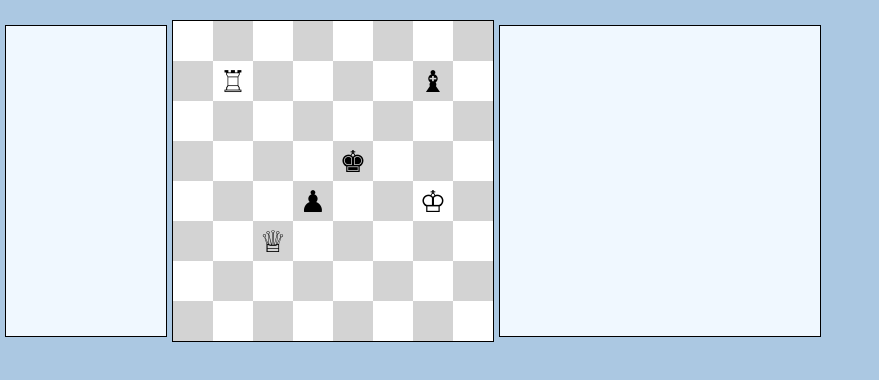
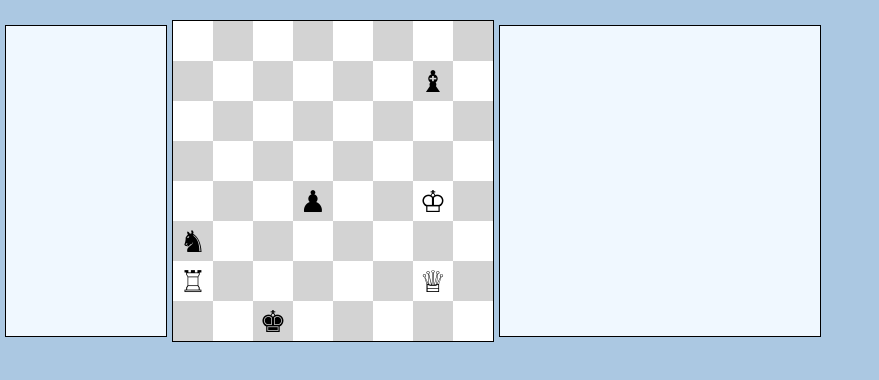
Before and after one commit to FredLitt/Chess-Engine, a React (Vite) app: page / in a window 1280 px wide. Shown: the top 380 px of the page, without its empty margins (0-879 px from the left). Built offline with nearby package versions, Linux system fonts and the light colour scheme.

Commit message:
moveExposesKing method seems to work on all pieces and game recognizes checkmate

```diff
--- a/src/BoardUI.jsx
+++ b/src/BoardUI.jsx
@@ -17,12 +17,6 @@ export default function BoardUI(props){
     const stringCoordinates = coordinates.split(",")
     return stringCoordinates.map(coordinates => parseInt(coordinates))
   }
-
-  //const selectPieceToMove = () => {
-  //
-  //}
-
-  //
 
   const movePiece = (square) => {
     const squaresCoordinates = getCoordinates(square.currentTarget.getAttribute('coordinate'))
--- a/src/MoveList.jsx
+++ b/src/MoveList.jsx
@@ -56,6 +56,10 @@ const renderMoveNotation = (move, index) => {
     }
     moveNotation += `${endColumn}${endRow}`
   }
+  if(move.additionalMoveData.checkmate){
+    moveNotation += '#'
+    return moveNotation
+  }
   if(move.additionalMoveData.wasACheck){
     moveNotation += '+'
   }
--- a/src/chessBoard.js
+++ b/src/chessBoard.js
@@ -65,11 +65,12 @@ export class Board {
     // this.squares[7][7].piece = pieces.blackRook
 
     this.squares[1][6].piece = pieces.blackBishop
+    this.squares[5][0].piece = pieces.blackKnight
     this.squares[4][3].piece = pieces.blackPawn
-    this.squares[5][2].piece = pieces.whiteQueen
-    this.squares[3][4].piece = pieces.blackKing
+    this.squares[6][6].piece = pieces.whiteQueen
+    this.squares[7][2].piece = pieces.blackKing
     this.squares[4][6].piece = pieces.whiteKing
-    this.squares[1][1].piece = pieces.whiteRook
+    this.squares[6][0].piece = pieces.whiteRook
       }
 
   determineWhoseTurn(){
@@ -196,19 +197,6 @@ export class Board {
     promotionSquare.piece.originallyPawn = true
   }
 
-  determineIfCheckMate(){
-    // runs after a king is placed in check
-    // looks at every possible move for checked king's player
-    // sees if resulting position still leaves king in check
-    // if so return true and run game over
-    // if not then return false and play continues
-  }
-
-  //checkForMoveLegality()
-
-  //doesMoveExposeKing
-
-
   findKingsSquare(color){
     for (let row = 0; row < 8; row++){
       for (let col = 0; col < 8; col++){
@@ -238,12 +226,37 @@ export class Board {
     this.squares[fromRow][fromCol].piece = null
     this.squares[testRow][testCol].piece = movingPiece
     const kingsSquare = this.findKingsSquare(movingPiece.color)
+
     let unsafeSquares = this.findAttackedSquares(opponent)
 
     this.squares[fromRow][fromCol].piece = movingPiece
     this.squares[testRow][testCol].piece = testSquarePiece
 
     if(this.arrayContainsSquare(unsafeSquares, kingsSquare)){
+      return true
+    }
+    return false
+  }
+
+  determineIfCheckMate(attackingPiece){
+    const movesThatProtectKing = []
+    let defendingPlayer
+    if (attackingPiece.color === "white") { defendingPlayer = "black" }
+    if (attackingPiece.color === "black") { defendingPlayer = "white" }
+
+    for (let row = 0; row < 8; row++){
+      for (let col = 0; col < 8; col++){
+        const currentSquare = this.squares[row][col]
+        const squareIsEmpty = (currentSquare.piece === null)
+        if (squareIsEmpty || currentSquare.piece.color !== defendingPlayer) {
+          continue
+        }
+        console.log(currentSquare.piece)
+        movesThatProtectKing.push(...currentSquare.piece.findSquares(this, currentSquare.coordinate))
+      }
+    }
+    console.log(movesThatProtectKing)
+    if (movesThatProtectKing.length === 0){
       return true
     }
     return false
@@ -277,6 +290,9 @@ export class Board {
       this.markControlledSquares()
       if(this.seeIfKingInCheck(this.selectedPiece.piece)){
         additionalMoveData.wasACheck = true
+        if(this.determineIfCheckMate(this.selectedPiece.piece)){
+          additionalMoveData.checkmate = true
+        }
       }
       this.addMoveToPlayedMoveList(fromSquare, toSquare, additionalMoveData)
     }
@@ -297,8 +313,12 @@ export class Board {
     }
 
     if(this.arrayContainsSquare(attackedSquares, enemyKingsSquare)){
+      if(movedPiece.color === "white"){ this.blackKingInCheck = true }
+      if(movedPiece.color === "black"){ this.whiteKingInCheck = true }
       return true
     }
+    if(movedPiece.color === "white"){ this.blackKingInCheck = false }
+    if(movedPiece.color === "black"){ this.whiteKingInCheck = false }
     return false
   }
 
--- a/src/pieces.js
+++ b/src/pieces.js
@@ -2,8 +2,9 @@ export const pieces = {}
 
 // Function takes in directions for long range pieces (queen, rook, bishop)
 // returns either all squares that are controlled by piece or all of piece's legal moves
-function findSquaresForLongRange({piece, board, fromSquare, findingControlledSquares, pieceDirections}) {
-  const findingPossibleMoves = (!findingControlledSquares)
+const findSquaresForLongRange =
+  ({piece, board, fromSquare, findingControlledSquares, pieceDirections}) => {
+  const findingPossibleMoves = !findingControlledSquares
   const possibleSquares = []
   const [fromRow, fromCol] = fromSquare
   const completedDirections = []
@@ -21,6 +22,7 @@ function findSquaresForLongRange({piece, board, fromSquare, findingControlledSqu
       }
 
       for (const direction in allDirections) {
+
         if (!pieceDirections.includes(direction) || completedDirections.includes(direction)){
           continue;
         }
@@ -39,15 +41,21 @@ function findSquaresForLongRange({piece, board, fromSquare, findingControlledSqu
         }
 
         if (findingPossibleMoves) {
-          const invalidMove = (!board.isSquareOnBoard(possibleSquare) || board.isSquareOccupied(fromSquare, possibleSquare) === "byFriendlyPiece" || board.moveExposesKing(piece, fromSquare, possibleSquare))
+          const invalidMove = (!board.isSquareOnBoard(possibleSquare) || board.isSquareOccupied(fromSquare, possibleSquare) === "byFriendlyPiece" )
           if (invalidMove) {
             completedDirections.push(direction)
             continue }
+
+          if (board.moveExposesKing(piece, fromSquare, possibleSquare)){
+            continue
+          }
+
           if (board.isSquareOccupied(fromSquare, possibleSquare) === "byEnemyPiece") {
             possibleSquares.push(possibleSquare)
             completedDirections.push(direction)
             continue
           }
+
           possibleSquares.push(possibleSquare)
         }
       }
@@ -78,7 +86,6 @@ class King {
   findSquares(board, fromSquare, findingControlledSquares) {
     const findingPossibleMoves = (!findingControlledSquares)
     const possibleSquares = []
-    // const unsafeSquares = this.findUnsafeSquares(board)
 
     const [fromRow, fromCol] = fromSquare
     const kingDirections = {
@@ -102,15 +109,13 @@ class King {
       }
 
       if (findingPossibleMoves) {
+
+        const invalidMove = (!board.isSquareOnBoard(possibleSquare) || (board.isSquareOccupied(fromSquare, possibleSquare) === "byFriendlyPiece"))
+        if (invalidMove) { continue }
+
         if (board.moveExposesKing(this, fromSquare, possibleSquare)) {
           continue
         }
-        // if(board.arrayContainsSquare(unsafeSquares, possibleSquare){
-        //   continue
-        // }
-        const invalidMove = (!board.isSquareOnBoard(possibleSquare) || (board.isSquareOccupied(fromSquare, possibleSquare) === "byFriendlyPiece"))
-        if (invalidMove) { continue }
-
 
         possibleSquares.push(possibleSquare)
       }
@@ -140,8 +145,6 @@ class Queen {
     })
   }
 }
-
-
 
 class Bishop {
   constructor(color) {
@@ -196,6 +199,7 @@ class Knight {
     }
   }
   findSquares(board, fromSquare, findingControlledSquares) {
+    const findingPossibleMoves = !findingControlledSquares
     const possibleSquares = []
     const [fromRow, fromCol] = fromSquare
     const knightMoves = {
@@ -211,18 +215,24 @@ class Knight {
     for (const move in knightMoves) {
       const possibleSquare = knightMoves[move]
 
-      if (!board.isSquareOnBoard(possibleSquare)) { continue }
-      if (board.isSquareOccupied(fromSquare, possibleSquare) === "byFriendlyPiece") {
-        if (findingControlledSquares) {
+      if (findingControlledSquares){
+        if (board.isSquareOnBoard(possibleSquare)) {
           possibleSquares.push(possibleSquare)
         }
+      }
+
+      if (findingPossibleMoves) {
+        console.log(move)
+        const invalidMove = (!board.isSquareOnBoard(possibleSquare) || board.isSquareOccupied(fromSquare, possibleSquare) === "byFriendlyPiece" )
+          if (invalidMove) {
             continue
           }
-      if (board.isSquareOccupied(fromSquare, possibleSquare) === "byEnemyPiece") {
-        possibleSquares.push(possibleSquare)
+
+          if (board.moveExposesKing(this, fromSquare, possibleSquare)) {
             continue
           }
           possibleSquares.push(possibleSquare)
+      }
     }
     return possibleSquares
   }
@@ -246,7 +256,9 @@ export class Pawn {
     }
     const pawnMovedTwoSquares = (Math.abs((lastPlayedMove.toSquare[0] - lastPlayedMove.fromSquare[0])) == 2)
     const pawnIsOnSameRow = (row === lastPlayedMove.toSquare[0])
-    const pawnIsOnAdjacentColumn = (col === (lastPlayedMove.toSquare[1] + 1) || col === (lastPlayedMove.toSquare[1] - 1))
+    const pawnIsOnAdjacentColumn =
+      col === (lastPlayedMove.toSquare[1] + 1) ||
+      col === (lastPlayedMove.toSquare[1] - 1)
     const pawnIsOnAdjacentSquare = (pawnIsOnSameRow && pawnIsOnAdjacentColumn)
     if (pawnIsOnAdjacentSquare && pawnMovedTwoSquares) {
       if (this.color === "black") {
@@ -320,9 +332,6 @@ export class Pawn {
       }
 
       if (findingPossibleMoves) {
-        if (board.moveExposesKing(this, fromSquare, possibleSquare)) {
-          continue
-        }
 
         if (move === "ForwardOne") {
           const invalidMove = board.isSquareOccupied(fromSquare, possibleSquare)
@@ -346,6 +355,11 @@ export class Pawn {
             continue
           }
         }
+
+        if (board.moveExposesKing(this, fromSquare, possibleSquare)) {
+          continue
+        }
+
         possibleSquares.push(possibleSquare)
       }
     }
```
Lines whose indentation alone changed are shown as unchanged.
